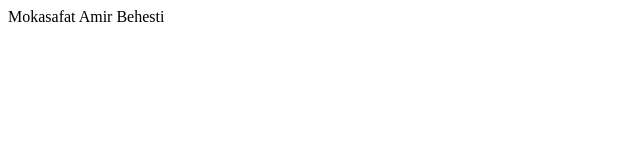
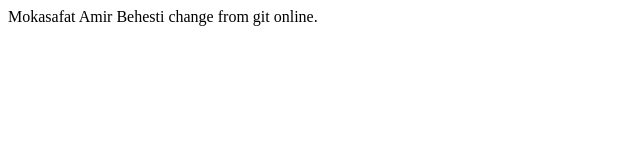
Before and after one commit to amirbehesti/git-demo1, a plain HTML site: page index.html in a window 1280 px wide. Shown: the whole page, without its empty margins (0-640 px from the left). Drawn offline with Linux system fonts and the light colour scheme.

Commit message:
Update index.html

```diff
--- a/index.html
+++ b/index.html
@@ -8,5 +8,6 @@
 </head>
 <body>
     Mokasafat Amir Behesti
+    change from git online.
 </body>
 </html>
```
